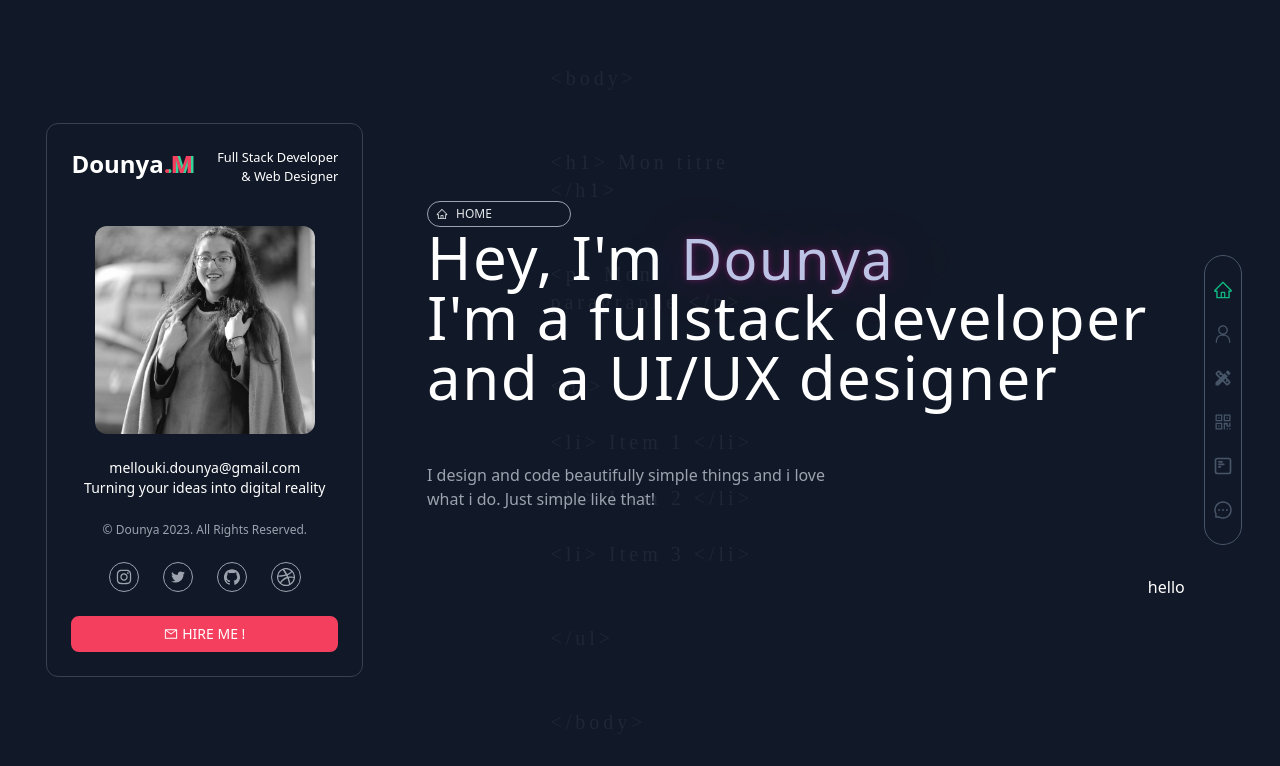
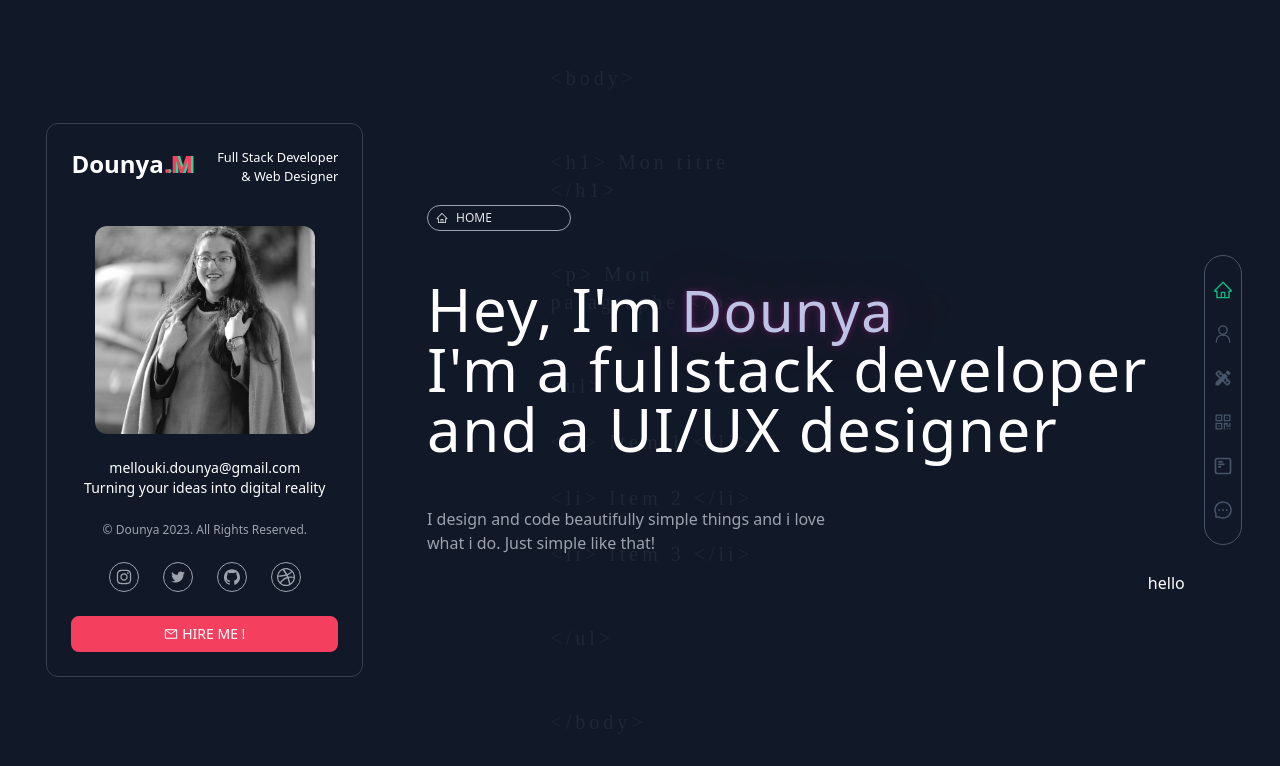
Before and after one commit to dounya-m/Dou_Portfolio, a React (Create React App) app: page / in a window 1280 px wide. Shown: the top 766 px of the page. Built offline with nearby package versions, Linux system fonts and the light colour scheme.

Commit message:
home update

```diff
--- a/src/pages/Home.jsx
+++ b/src/pages/Home.jsx
@@ -4,17 +4,17 @@ import SubtitleComponent from '../components/subtitle/SubtitleComponent'
 
 function Home() {
   return (
-    <div className='h-full'>
+    <div className='h-full '>
       <div className='w-[20%]'>
       <SubtitleComponent text='Home' icon={AiOutlineHome} />
       </div>
     <div>
-      <h1 className='text-6xl font-light tracking-wide'>
+      <h1 className='text-6xl font-light tracking-wide my-[6vh]'>
         Hey, I'm <span className='name'>Dounya</span>
         <br /> I'm a fullstack developer
         <br /> and a UI/UX designer
       </h1>
-      <p className='text-gray-400 w-[60%] py-5'>
+      <p className='text-gray-400 w-[60%] '>
         I design and code beautifully simple things and i love what i do. Just simple like that!
       </p>
     </div>
```
